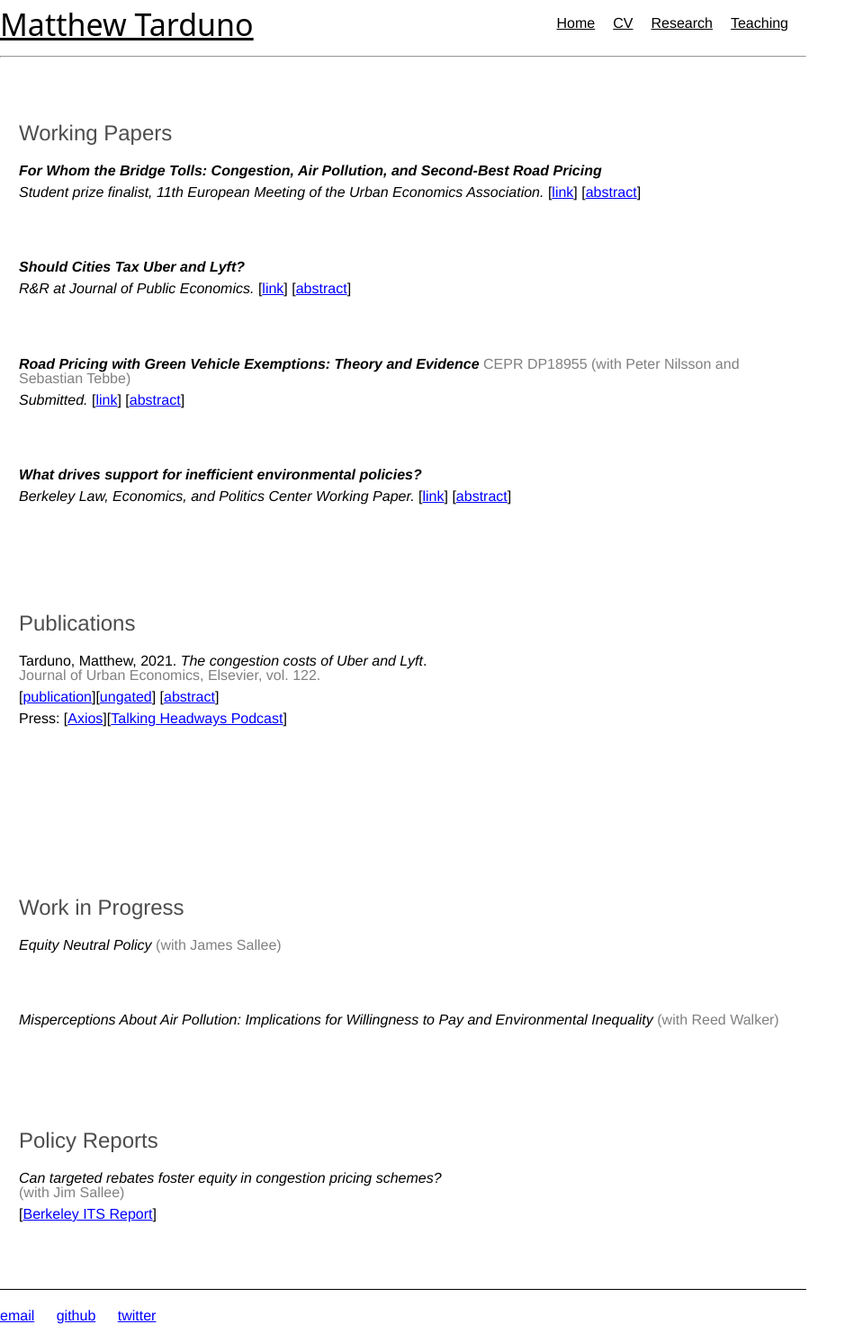
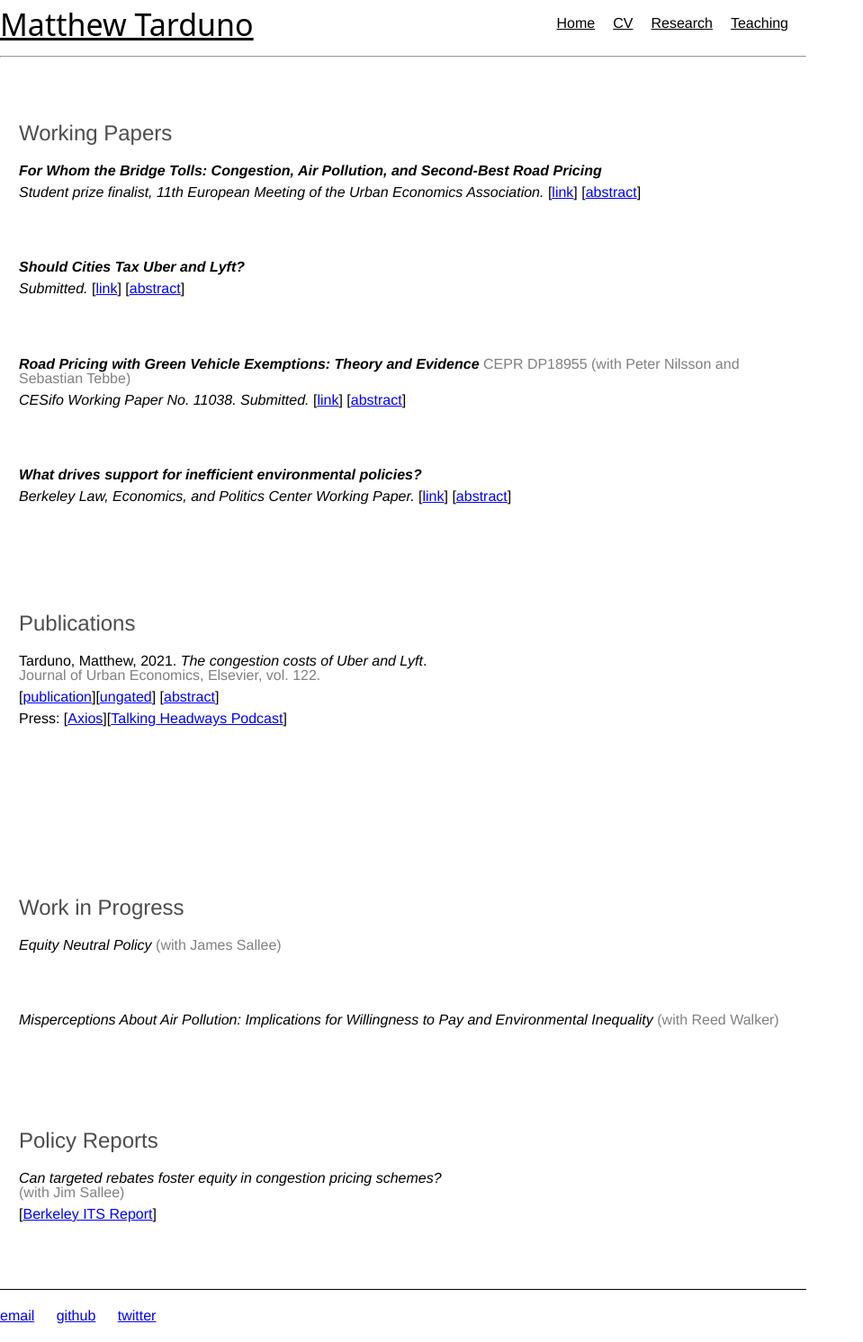
Before and after one commit to Matt-Tarduno/Matt-Tarduno.github.io, a Jekyll site: the page built from research_mobile/index.html, in a window 1280 px wide. Shown: the whole page at 90% size, without its empty margins (0-959 px from the left). Built offline with Jekyll 4.4.1, drawn with Linux system fonts in a browser that asks for light colours.

Commit message:
Update index.html

```diff
--- a/research_mobile/index.html
+++ b/research_mobile/index.html
@@ -89,7 +89,7 @@
     <p>
         <em><strong>Should Cities Tax Uber and Lyft?</strong></em>
     </p>
-    <p><em>R&R at Journal of Public Economics. </em> [<a href="https://papers.ssrn.com/sol3/papers.cfm?abstract_id=4624940" target="_blank">link</a>]
+    <p><em>Submitted. </em> [<a href="https://papers.ssrn.com/sol3/papers.cfm?abstract_id=4624940" target="_blank">link</a>]
         [<a onclick="toggleAbstract('abstract2')">abstract</a>]
     </p>
     <p id="abstract2" class="abstract">
@@ -100,7 +100,7 @@
     <p>
         <em><strong>Road Pricing with Green Vehicle Exemptions: Theory and Evidence</em></strong><span style="color: #808080"> CEPR DP18955 (with Peter Nilsson and Sebastian Tebbe)</span>
     </p>
-    <p><em>Submitted. </em> [<a href="https://drive.google.com/file/d/1ai9atP2FyqhoCfccPYxkjDL6zftxLzsN/view" target="_blank">link</a>]
+    <p><em>CESifo Working Paper No. 11038. Submitted. </em> [<a href="https://papers.ssrn.com/sol3/papers.cfm?abstract_id=4788237#" target="_blank">link</a>]
         [<a onclick="toggleAbstract('abstract_stockholm')">abstract</a>]
     </p>
     <p id="abstract_stockholm" class="abstract">
```
